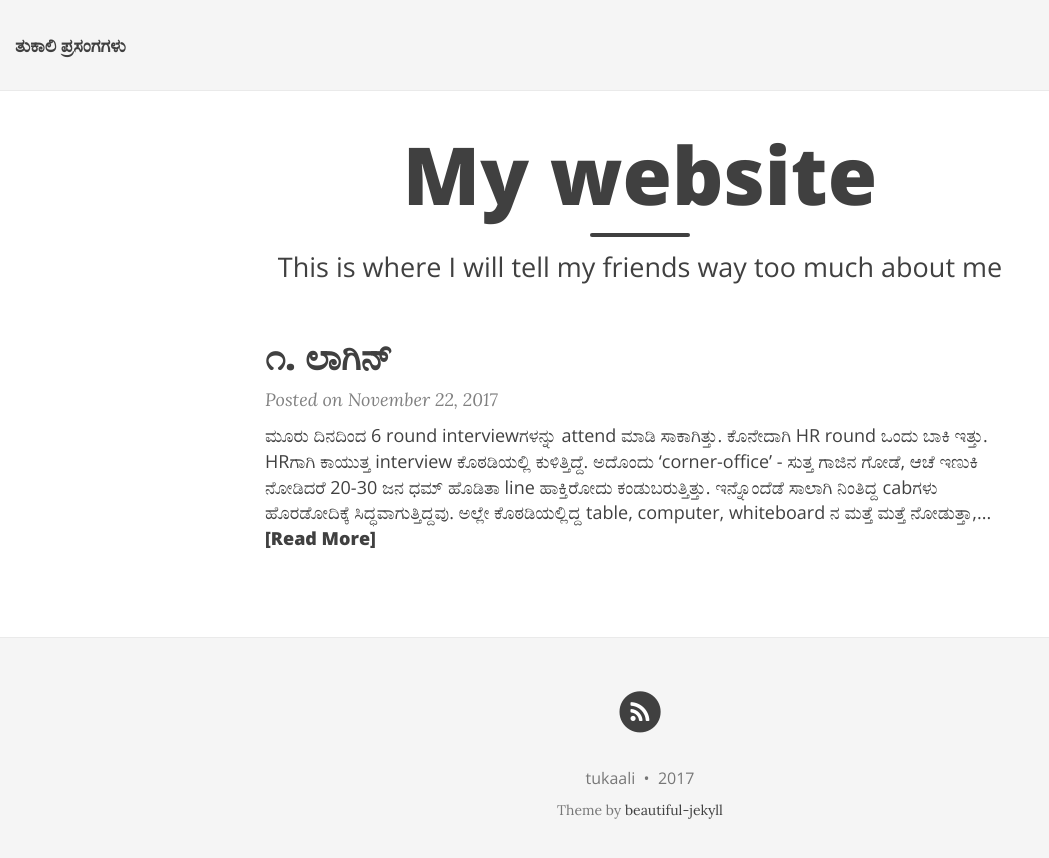
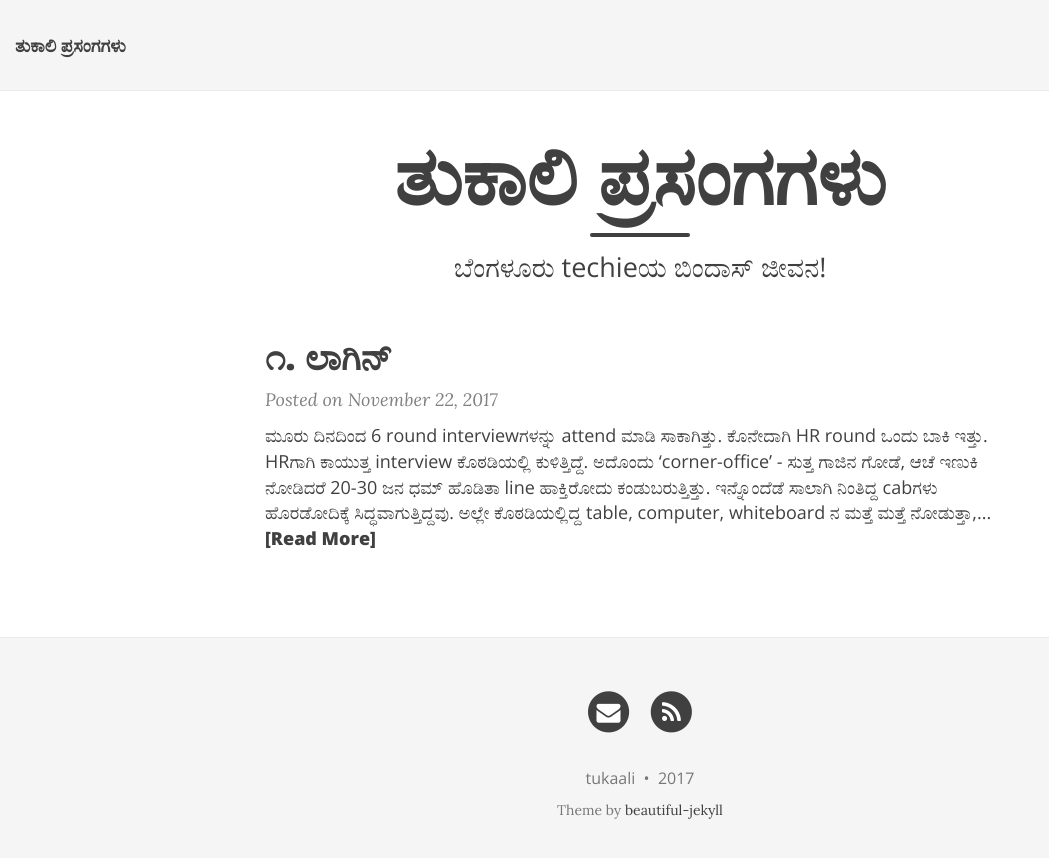
Before and after one commit to tukaali/tukaali.github.io, a Jekyll site: the page built from index.html, in a window 1280 px wide. Shown: the top 858 px of the page, without its empty margins (0-1049 px from the left). Built offline with Jekyll 4.4.1, drawn with Linux system fonts in a browser that asks for light colours; nearby versions of some CDN libraries; the list of posts is cut into pages by our own code.

Commit message:
Fixes to config

```diff
--- a/_config.yml
+++ b/_config.yml
@@ -56,7 +56,7 @@ navbar-links:
 # Important: you must keep the "name" parameter, everything else you can remove
 author:
   name: tukaali
-  # email: "youremail@domain.com"
+  email: "tukaali@jigijigi.in"
   # facebook: yourname  # eg. daattali
   # github: yourname    # eg. daattali
   # twitter: yourname   # eg. daattali
--- a/index.html
+++ b/index.html
@@ -1,7 +1,7 @@
 ---
 layout: page
-title: My website
-subtitle: This is where I will tell my friends way too much about me
+title: ತುಕಾಲಿ ಪ್ರಸಂಗಗಳು
+subtitle: ಬೆಂಗಳೂರು techieಯ ಬಿಂದಾಸ್ ಜೀವನ!
 use-site-title: true
 ---
 
```
